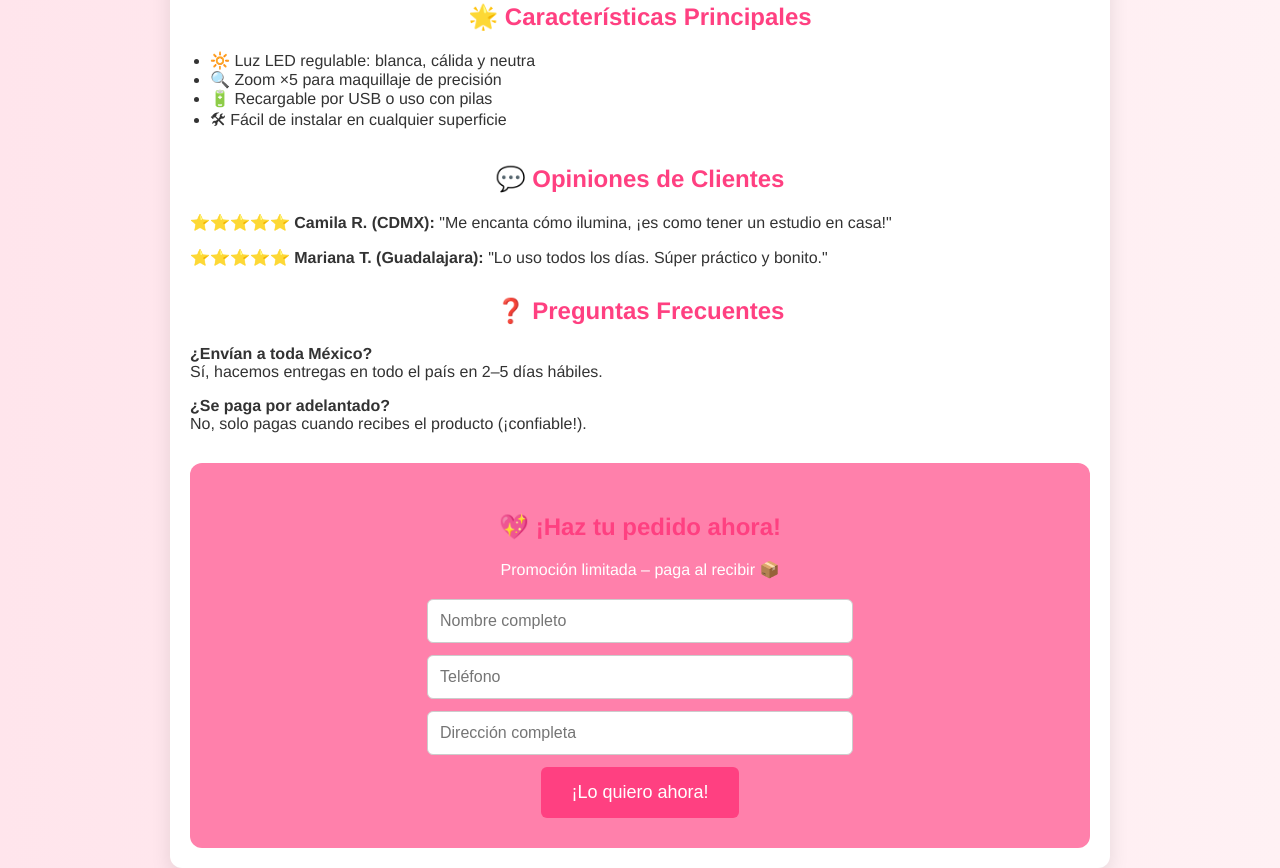
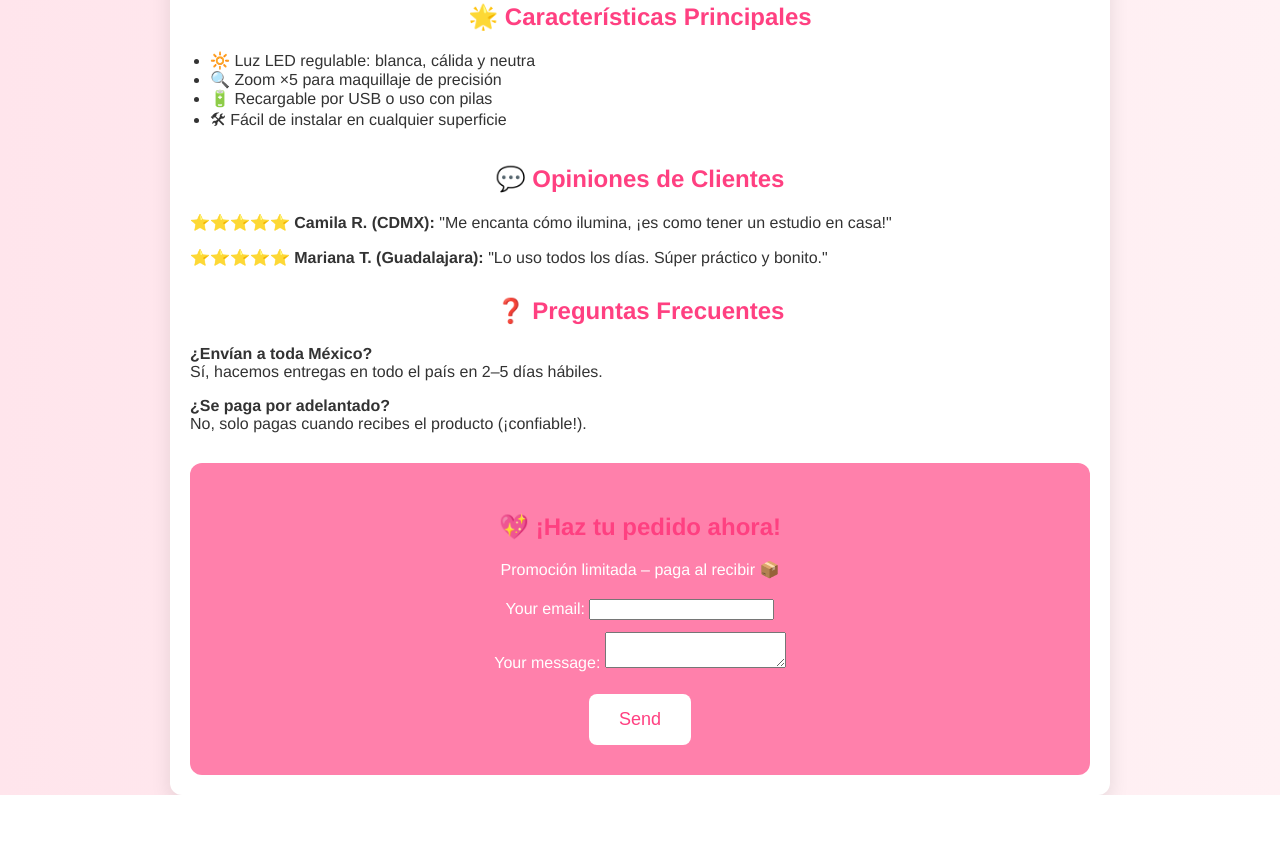
Before and after one commit to TeaserMIV/mirror-mx, a plain HTML site: page index.html in a window 1280 px wide. Shown: the part 1967-2835 px from the top of the page. After the commit the page ends 2762 px from the top, so only its background shows below. Drawn offline with Linux system fonts and the light colour scheme.

Commit message:
Update index.html
форма

```diff
--- a/index.html
+++ b/index.html
@@ -141,12 +141,22 @@ title="LED MIRRORS - Heywood Promo Video 2015" frameborder="0" allowfullscreen><
     <section class="cta">
       <h2>💖 ¡Haz tu pedido ahora!</h2>
       <p>Promoción limitada – paga al recibir 📦</p>
-      <form>
-        <input type="text" name="name" placeholder="Nombre completo" required>
-        <input type="text" name="phone" placeholder="Teléfono" required>
-        <input type="text" name="address" placeholder="Dirección completa" required>
-        <input type="submit" value="¡Lo quiero ahora!">
-      </form>
+      <!-- modify this form HTML and place wherever you want your form -->
+<form
+  action="https://formspree.io/f/mjkwwgqn"
+  method="POST"
+>
+  <label>
+    Your email:
+    <input type="email" name="email">
+  </label>
+  <label>
+    Your message:
+    <textarea name="message"></textarea>
+  </label>
+  <!-- your other form fields go here -->
+  <button type="submit">Send</button>
+</form>
     </section>
   </div>
 </body>
```
